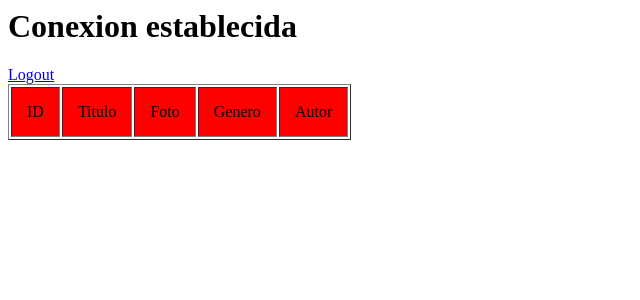
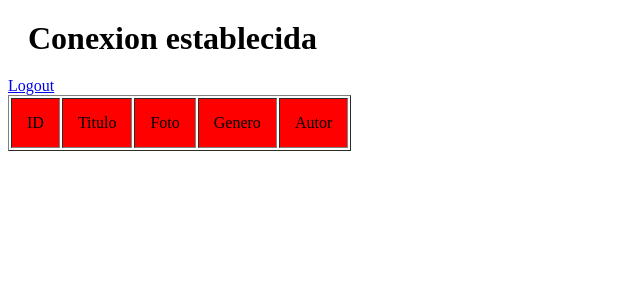
Before and after one commit to IagoMC/Desarrollo-Web-en-Entorno-Servidor, a PHP site: page /main.php in a window 1280 px wide. Shown: the top 300 px of the page, without its empty margins (0-640 px from the left). Run offline with PHP 8.4, Linux system fonts and the light colour scheme; data that the repository does not hold is empty.

Commit message:
Update main.php

```diff
--- a/sprint3sesiones/www/mysite/main.php
+++ b/sprint3sesiones/www/mysite/main.php
@@ -15,6 +15,17 @@
 	.color{
 		background-color:red;
 	}
+
+	h1{
+		background 1s;
+   		-moz-transition: width 1s, background 1s;
+    		-o-transition: width 1s, background 1s;
+    		transition: width 1s, background 1s;
+    		padding: 10px;
+    		margin: 10px;
+
+
+		}
 	</style>
 
 </head>
```
